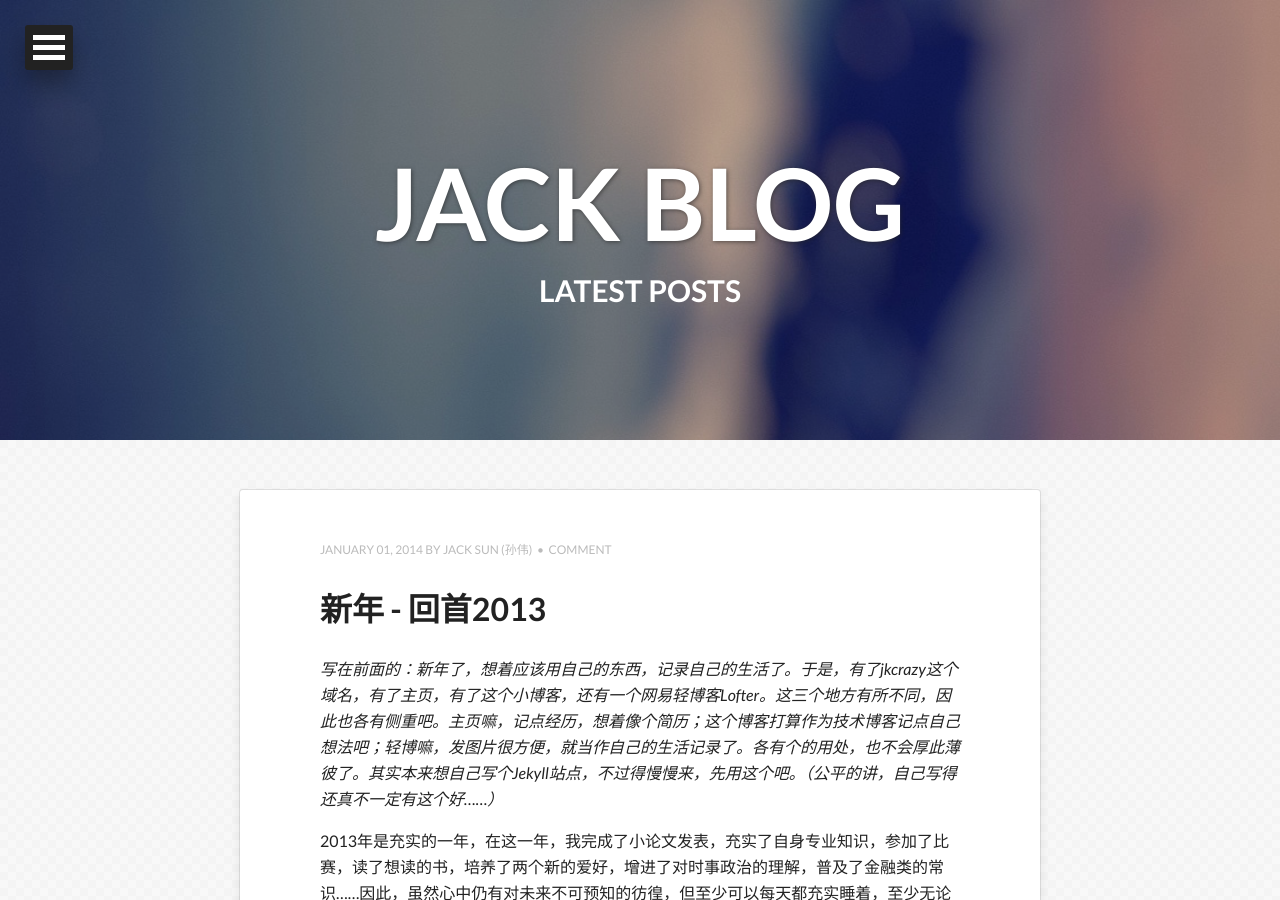
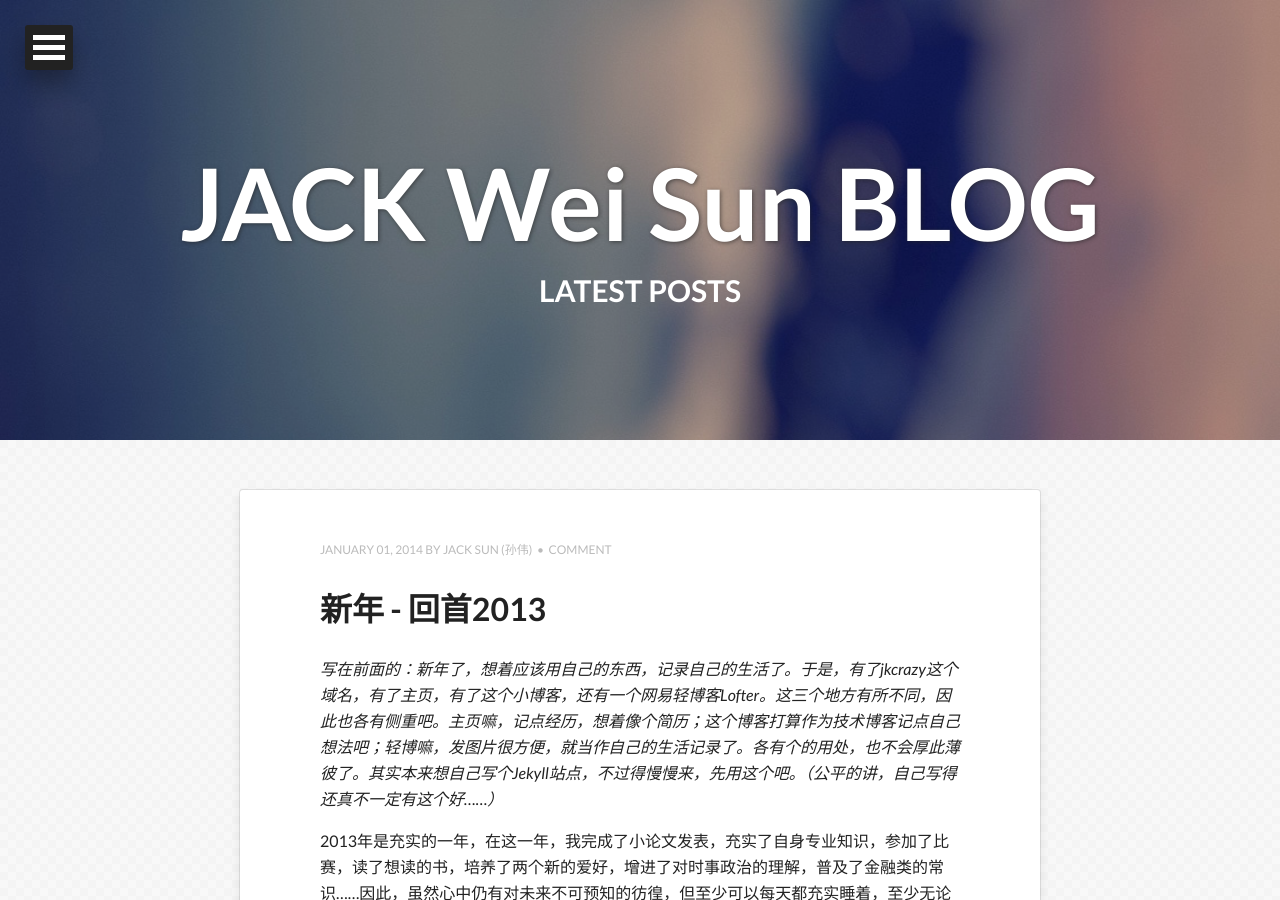
Before and after one commit to Jacksunwei/blog-hpstr-theme, a Jekyll site: the page built from index.html, in a window 1280 px wide and 900 px high. Built offline with Jekyll 4.4.1, drawn with Linux system fonts in a browser that asks for light colours; nearby versions of some CDN libraries; the list of posts is cut into pages by our own code.

Commit message:
rename blog to Jack Wei Sun Blog

```diff
--- a/_config.yml
+++ b/_config.yml
@@ -1,4 +1,4 @@
-title:            "JACK BLOG"
+title:            "JACK Wei Sun BLOG"
 description:      "一路走来，记录下点滴"
 disqus_shortname: "jkcrazy"
 #Your site's domain goes here. Leave localhost server or blank when working locally.
```
